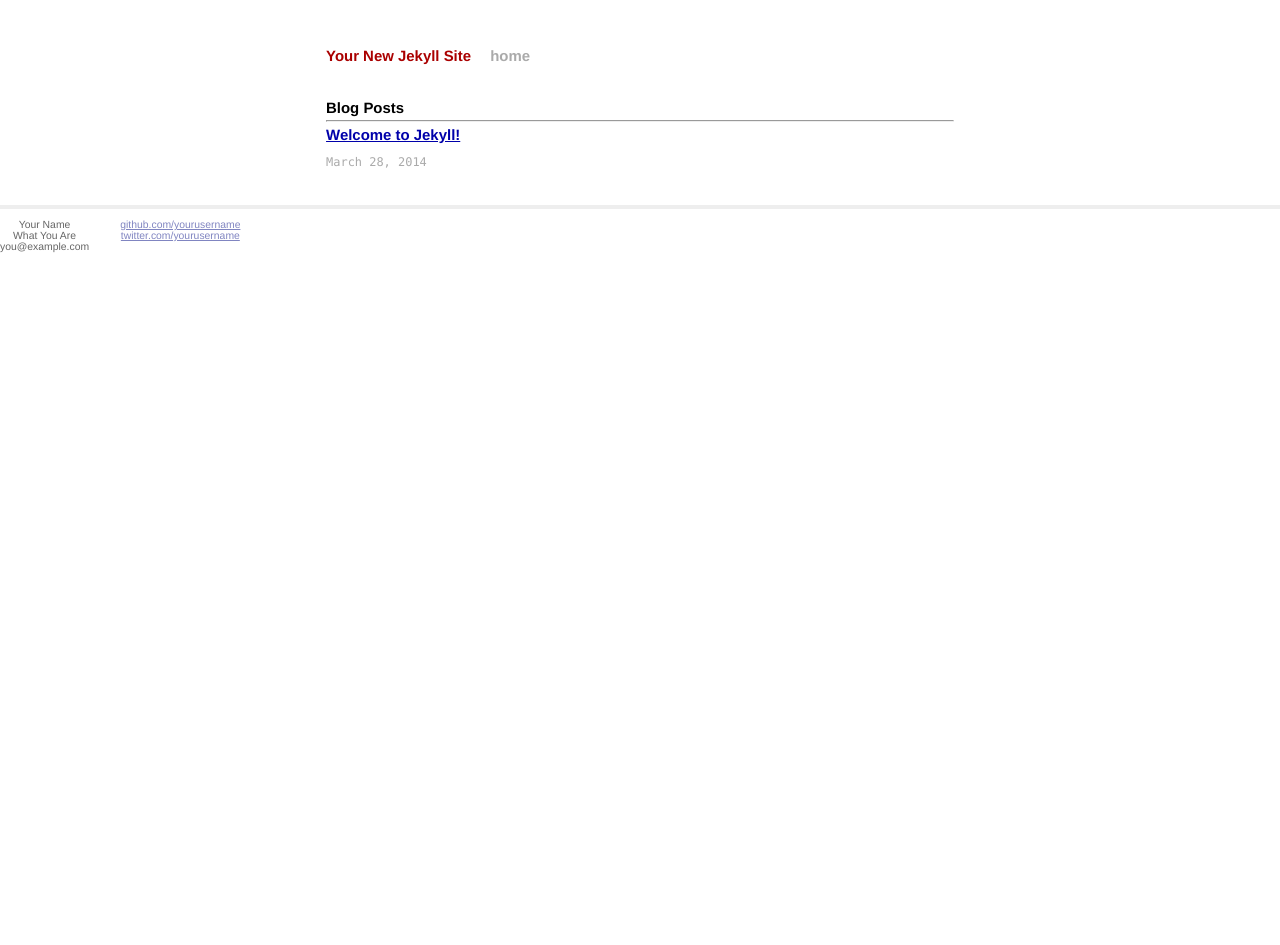
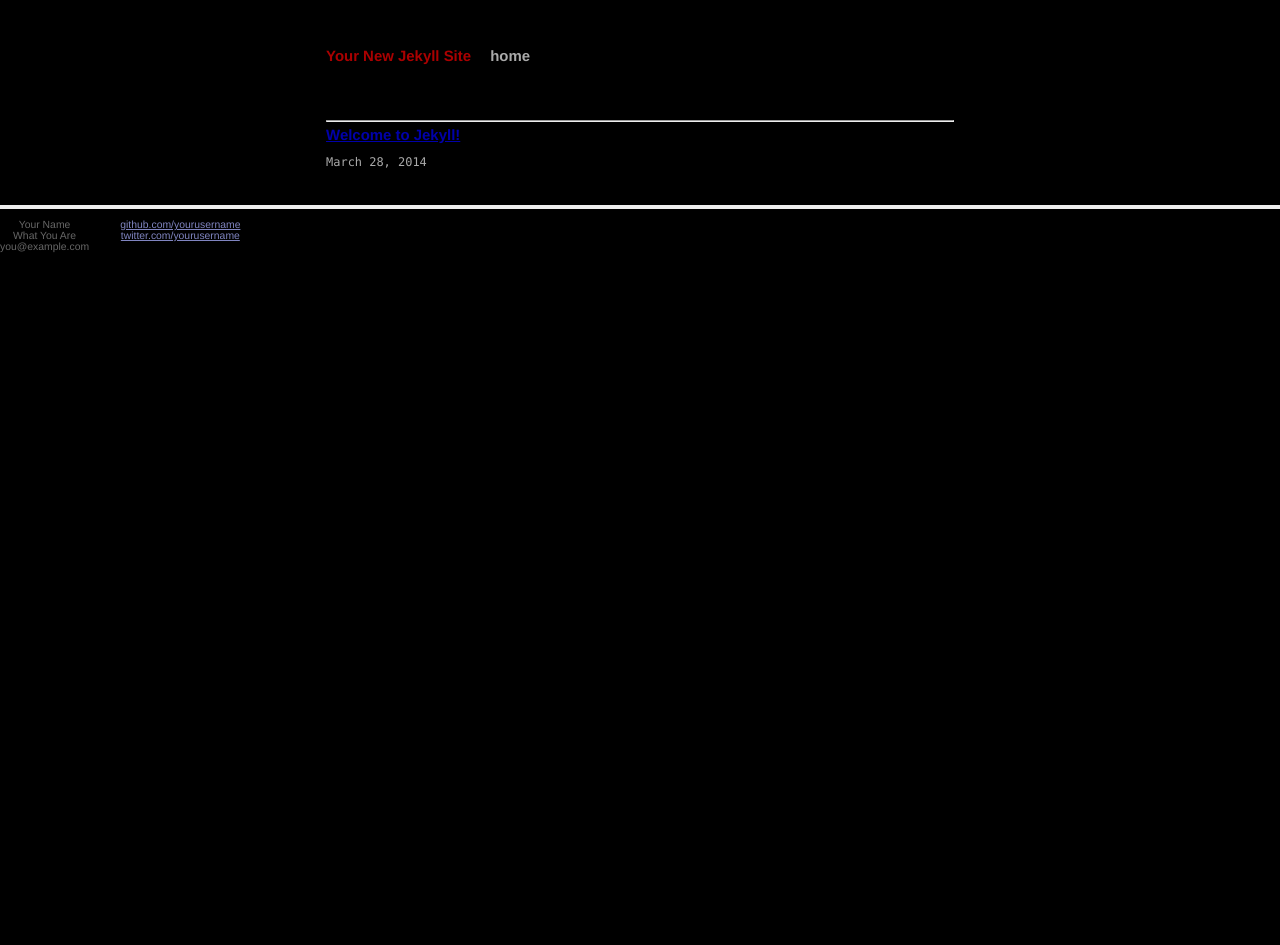
Before and after one commit to nkartha2/nkartha2.github.io, a Jekyll site: the page built from index.html, in a window 1280 px wide. Built offline with Jekyll 4.4.1, drawn with Linux system fonts in a browser that asks for light colours; Markdown is read by kramdown in place of the engine named in the settings.

```diff
--- a/_config.yml
+++ b/_config.yml
@@ -1,3 +1,3 @@
 name: Your New Jekyll Site
-markdown: kramdown
+markdown: red carpet
 pygments: true
--- a/css/main.css
+++ b/css/main.css
@@ -13,7 +13,7 @@
 html, body { height: 100%; }
 
 body {
-  background-color: #FFF;
+  background-color: #000;
   font: 13.34px Helvetica, Arial, sans-serif;
   font-size: small;
   text-align: center;
```
